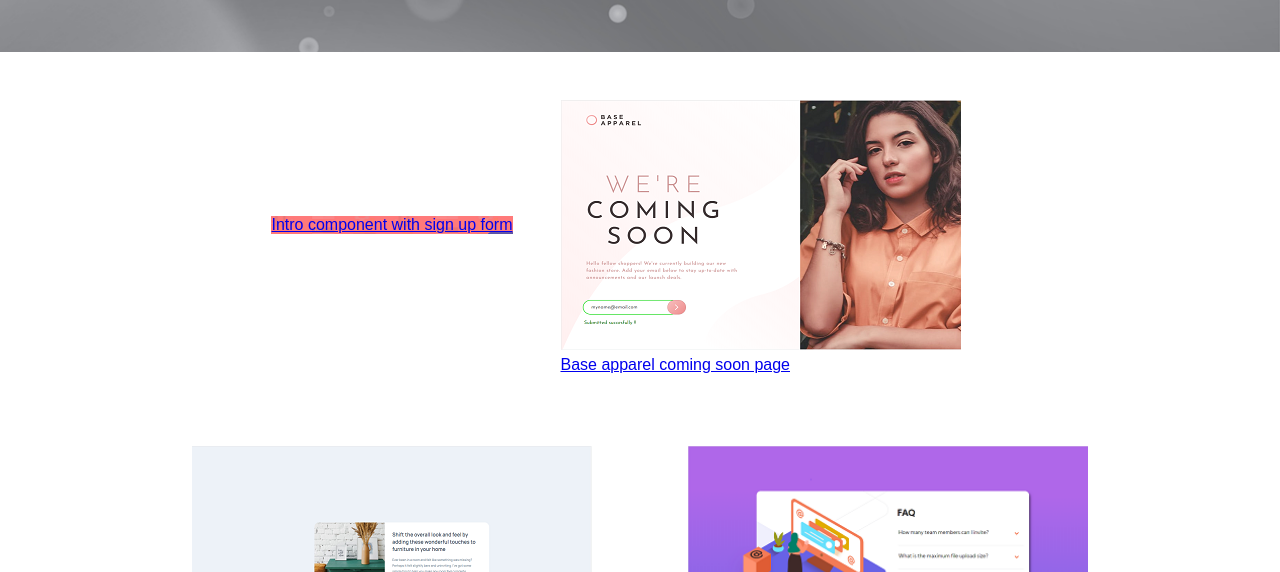
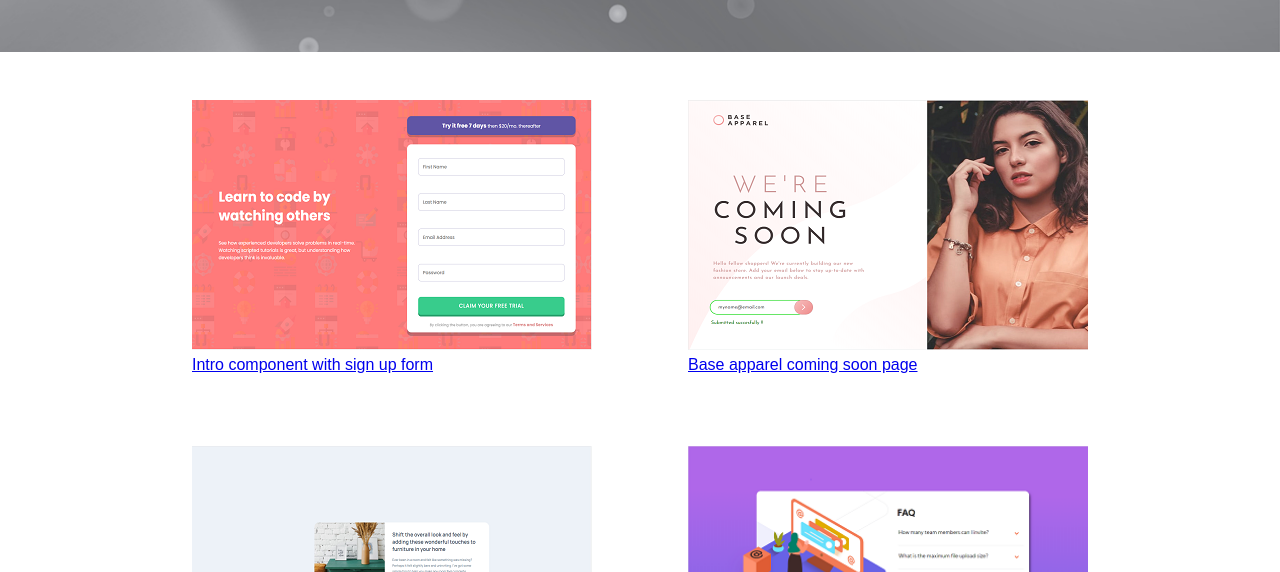
Before and after one commit to joffrey7486/PortFolio.github.io, a plain HTML site: page index.html in a window 1280 px wide. Shown: the part 228-800 px from the top of the page. Drawn offline with Linux system fonts and the light colour scheme; a web font is replaced by a local one.

Commit message:
Update index.html

```diff
--- a/index.html
+++ b/index.html
@@ -17,7 +17,7 @@
             <h2>PortFolio</h2>
         </div>
         <div class="container">
-            <a class="intro_component-with-sign-up-form" href="https://joffrey7486.github.io/Intro-component-with-sign-up-form.github.io/"><p>Intro component with sign up form</p></a>
+            <a class="content intro_component-with-sign-up-form" href="https://joffrey7486.github.io/Intro-component-with-sign-up-form.github.io/"><p>Intro component with sign up form</p></a>
             <a class="content base_apparel_coming_soon_page" href="https://joffrey7486.github.io/Base-Apparel-coming-soon-page.github.io/"><p>Base apparel coming soon page</p></a>
             <a class="content article_preview_component" href="https://joffrey7486.github.io/Article-preview-component-FrontEndMentor/"><p>Article preview component</p></a>
             <a class="content faq" href="https://joffrey7486.github.io/FAQ-Accordion-Card-FrontEndMentor.github.io/"><p>FAQ Accordion card</p></a>
```
